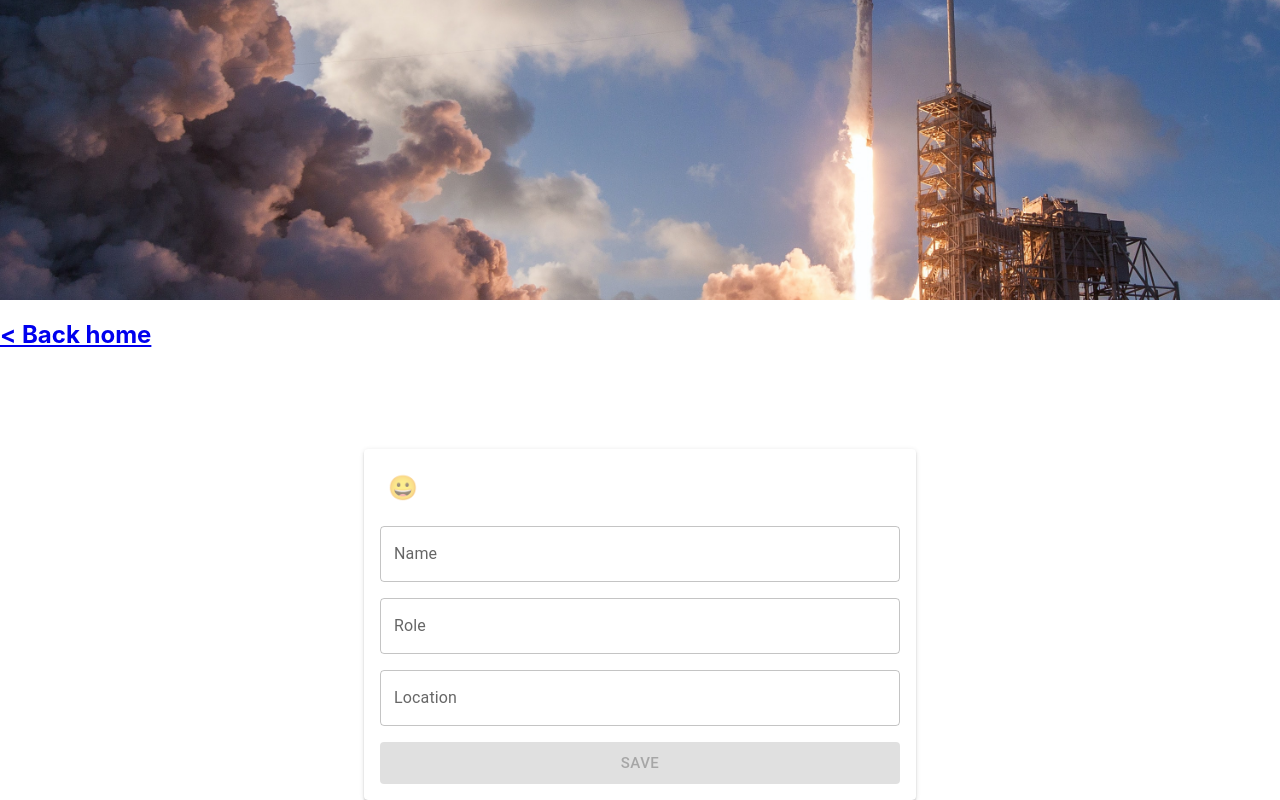
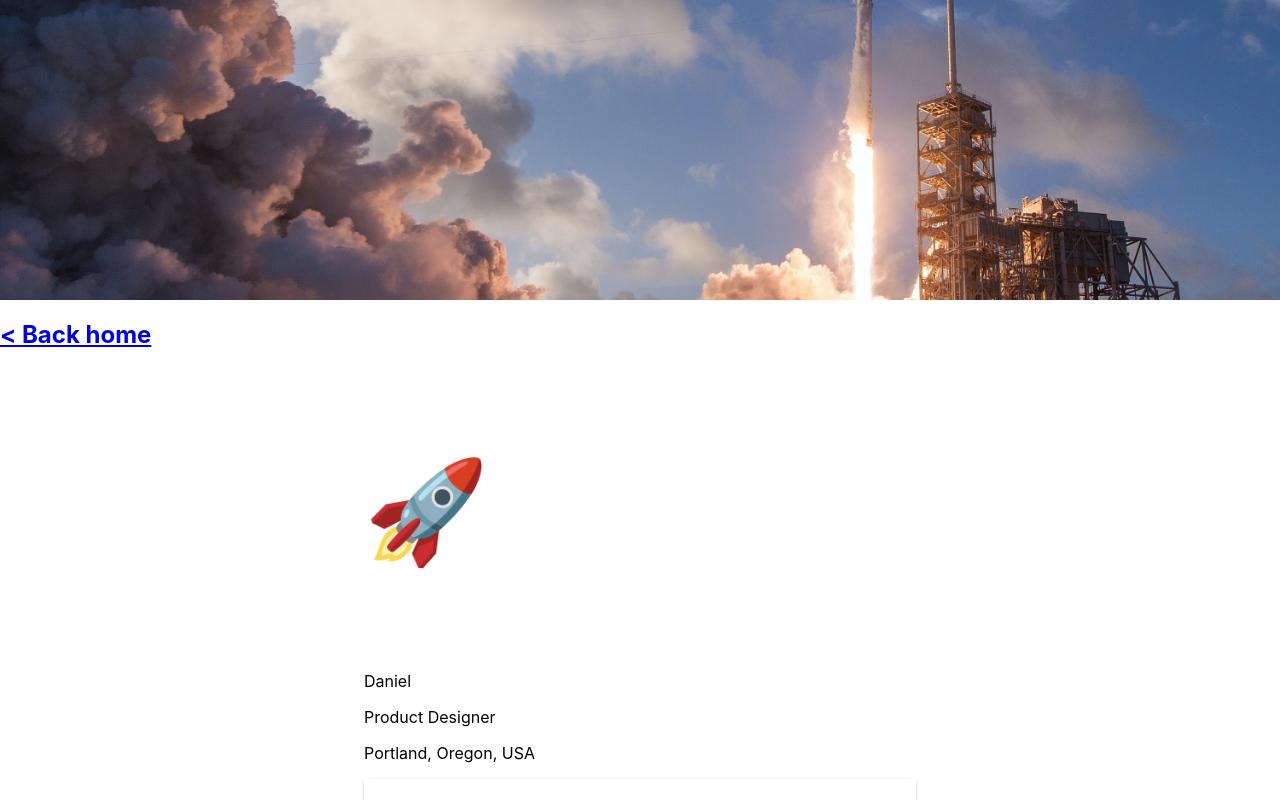
Before and after one commit to djsauble/vercel-example, a Next.js app: page /guides/daniel in a window 1280 px wide. Shown: the top 800 px of the page. Built offline with nearby package versions, Linux system fonts and the light colour scheme; no server answers.

Commit message:
Add meta to Daniel's user guide

```diff
--- a/pages/guides/daniel.js
+++ b/pages/guides/daniel.js
@@ -5,13 +5,13 @@ import api from "../../utils/api";
 
 export default function Guide() {
   // documentId is the id of the user data in the collection
-  const documentId = "danielthemaniel@yahoo.com";
+  const documentId = "daniel.sauble@datastax.com";
 
   const defaultDaniel = {
-    emoji: "",
-    name: "",
-    role: "",
-    locaiton: "",
+    emoji: "🚀",
+    name: "Daniel",
+    role: "Product Designer",
+    location: "Portland, Oregon, USA",
   };
 
   const [daniel, setDaniel] = useState(defaultDaniel);
@@ -24,7 +24,6 @@ export default function Guide() {
   return (
     <Layout image="/images/spacex.jpg">
       <p style={{ fontSize: 100 }}>{daniel.emoji}</p>
-
       <p>{daniel.name}</p>
       <p>{daniel.role}</p>
       <p>{daniel.location}</p>
```
